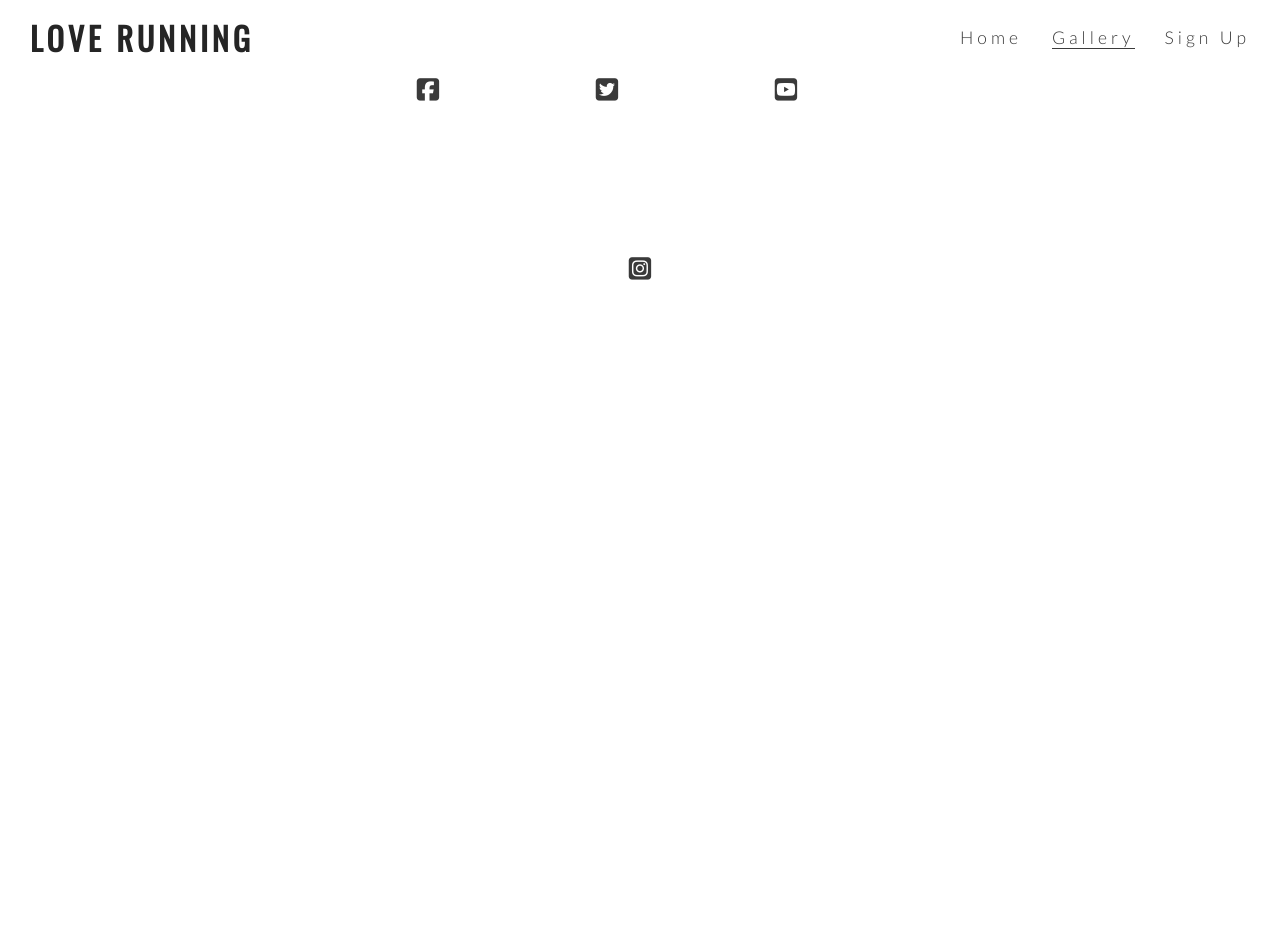
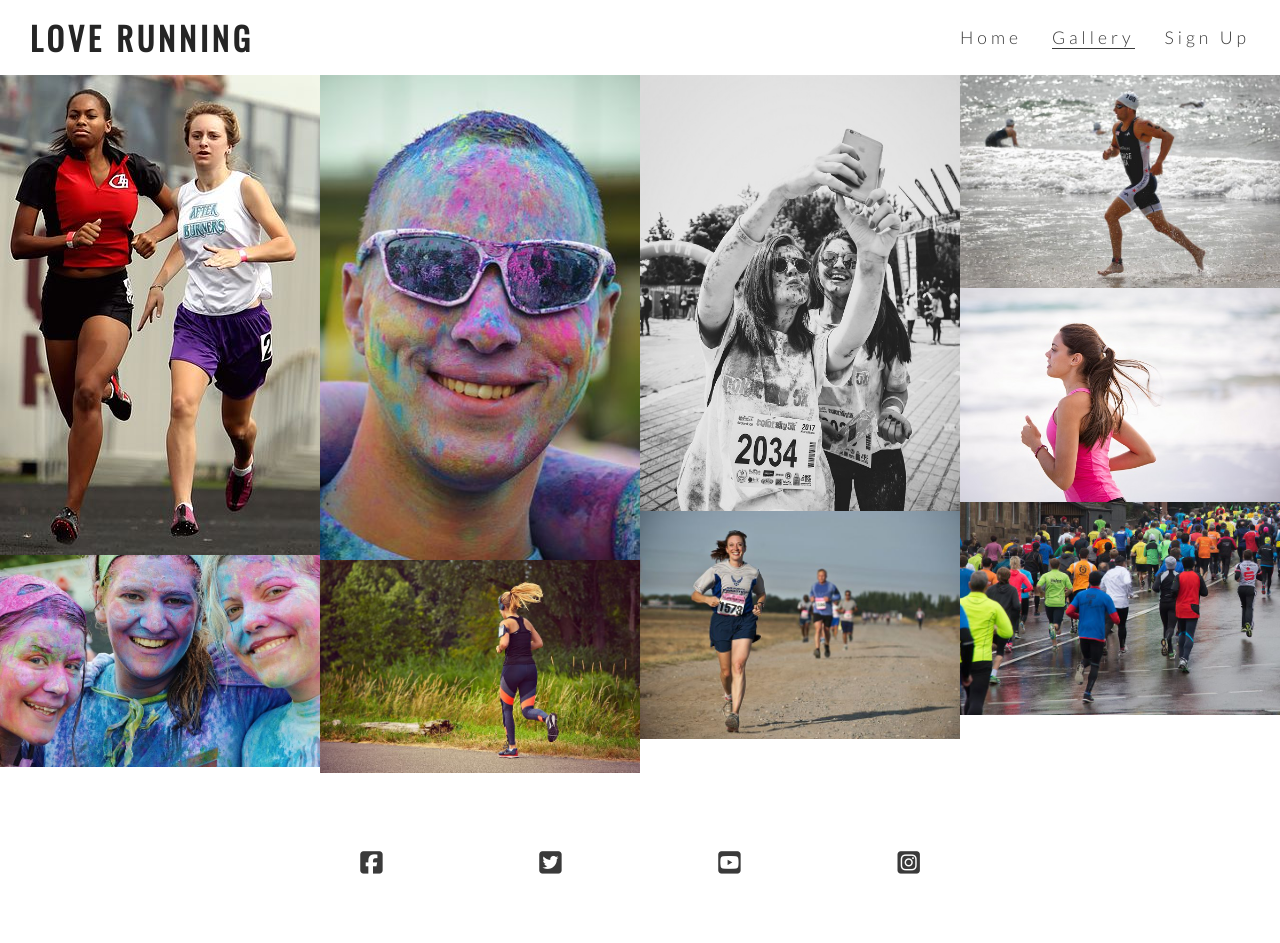
Before and after one commit to Bunkit18/love-running, a plain HTML site: page gallery.html in a window 1280 px wide. Before the commit the page ends 800 px from the top, so only its background shows below. Drawn offline with nearby package versions, Linux system fonts and the light colour scheme.

Commit message:
Add gallery images and image styling

```diff
--- a/assets/css/style.css
+++ b/assets/css/style.css
@@ -229,3 +229,16 @@ footer i {
     padding: 5%;
     color: #3a3a3a;
 }
+
+/* gallery.html Gallety */
+
+#photos {
+    clear: both;
+    line-height: 0;
+    column-count: 4;
+    column-gap: 0px;
+}
+
+#photos > img {
+    width: 100%;
+}
--- a/gallery.html
+++ b/gallery.html
@@ -31,7 +31,17 @@
         </nav>
     </header>
 
-
+    <section id="photos">
+        <img src="assets/images/athletes.jpg" alt="Two athletes runing together">
+        <img src="assets/images/girls.jpg" alt="Three girls at charity paint running fesival">
+        <img src="assets/images/man.jpg" alt="Solo male runner at charity paint run, smiling at the camera">
+        <img src="assets/images/runner1.jpg" alt="Solo female jogging on a rural path">
+        <img src="assets/images/mud-run.jpg" alt="Two girls at charity mud run posing for a photo">
+        <img src="assets/images/runner2.jpg" alt="Runners at a marathon event running towards the camera">
+        <img src="assets/images/runner3.jpg" alt="Solo male runner jogging on a beach">
+        <img src="assets/images/runner4.jpg" alt="Solo female runner jogging on a beach">
+        <img src="assets/images/running_gang.jpg" alt="A huge crowd of runners taking part in an event">
+    </section>
 
     <footer>
         <ul>
```
Also changed, not shown: assets/images/athletes.jpg (added), assets/images/girls.jpg (added), assets/images/man.jpg (added), assets/images/mud-run.jpg (added), assets/images/runner1.jpg (added), assets/images/runner2.jpg (added), assets/images/runner3.jpg (added), assets/images/runner4.jpg (added), assets/images/running_gang.jpg (added).
